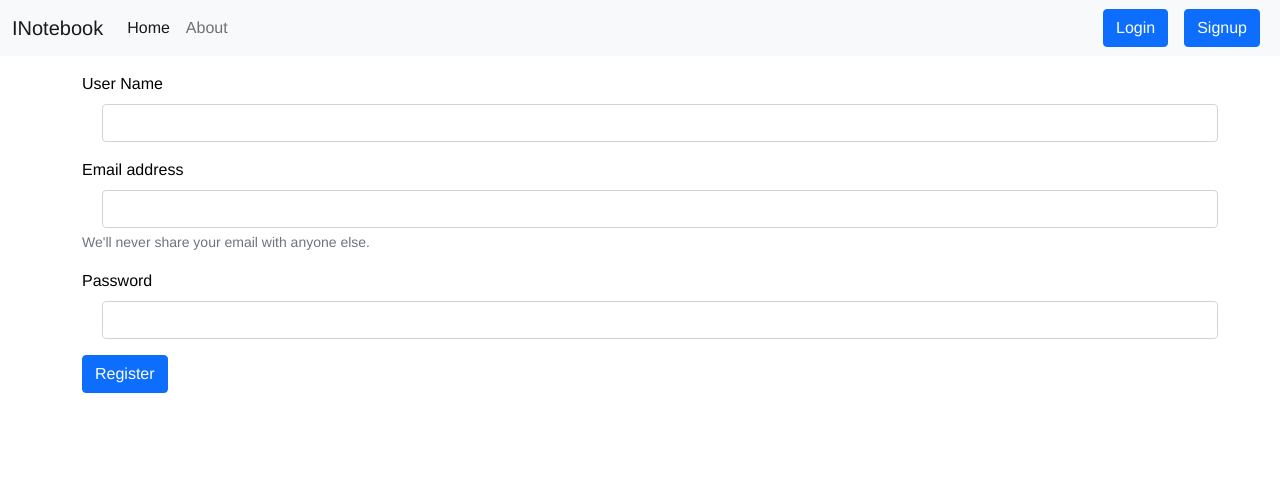
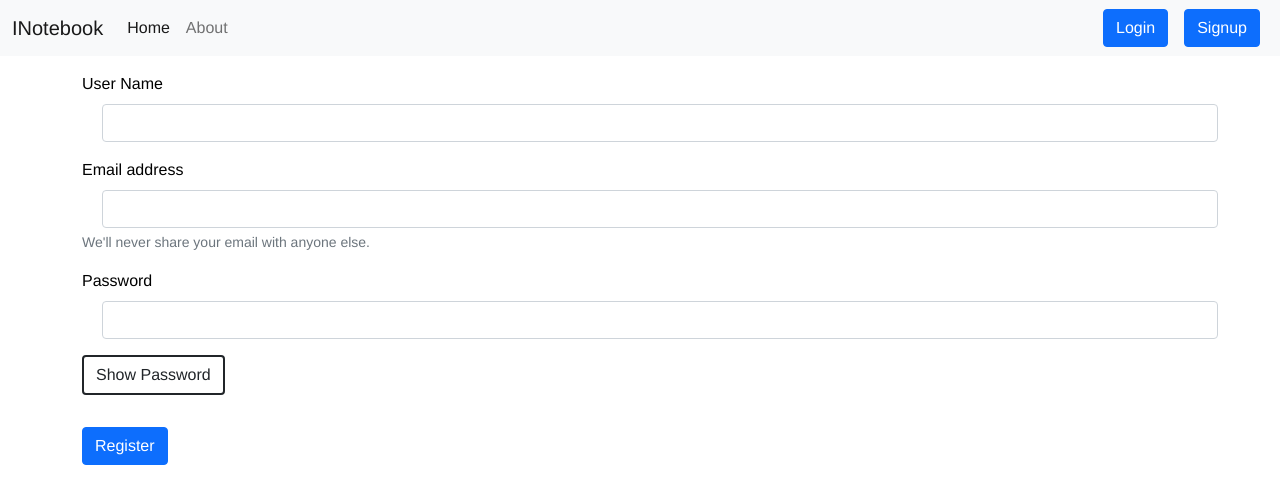
Before and after one commit to Anis1608/inotebook_reactapp, a React (Create React App) app in the folder frontend/: page /signup in a window 1280 px wide. Shown: the top 504 px of the page. Built offline with nearby package versions, Linux system fonts and the light colour scheme.

Commit message:
latest updated  project

```diff
--- a/frontend/src/components/Login.jsx
+++ b/frontend/src/components/Login.jsx
@@ -64,7 +64,7 @@ function Login() {
 
                 </div>
                     <div className='mb-3'>
-                        <p className='btn' style={{border:"2px solid"}} onClick={handleShow} >{ show ? "Show Password" : "Hide Password"}</p>
+                        <p className='btn' style={{border:"2px solid"}} onClick={handleShow} >{ show ? "Hide Password" : "Show Password"}</p>
 
 
                         </div>
--- a/frontend/src/components/Signup.jsx
+++ b/frontend/src/components/Signup.jsx
@@ -4,6 +4,7 @@ import { useHistory  } from 'react-router-dom';
 
 
 function Signup() {
+  const [show, setShow] = useState(false)
   const [isloading, setIsloading] = useState(false)
   const [credentials, setCredentials] = useState({name:"", email:"" , password:""})
   let history  = useHistory();
@@ -33,13 +34,13 @@ if(json.success){
 }
 
   }
-
-
-
   const handlechange = (e) => {
     setCredentials({...credentials , [e.target.name] : e.target.value})
 
-}
+  }
+  const handleShow = () => {
+    setShow(!show)
+  }
   return (
    <>
     <div className='container my-3' >
@@ -56,7 +57,10 @@ if(json.success){
                 <div className="mb-3">
                     <label htmlFor="exampleInputPassword1" className="form-label">Password</label>
                     <input type="password" name='password' className="form-control" id="exampleInputPassword1" onChange={handlechange} />
-                </div>
+          </div>
+          <div className='mb-3'>
+            <p className='btn' style={{ border: "2px solid" }} onClick={handleShow} >{show ? "Hide Password" : "Show Password"}</p>
+          </div>
           <button type="submit" disabled={isloading} className="btn btn-primary">{isloading ? <div className="d-flex justify-content-center">
             <div className="spinner-border" role="status">
               <span className="visually-hidden">Loading...</span>
```
